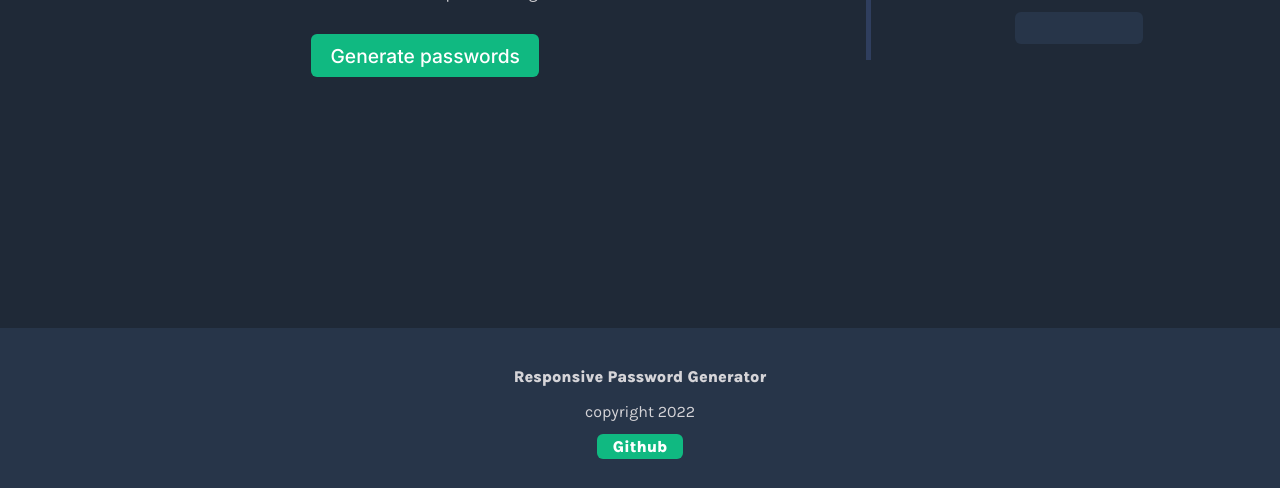
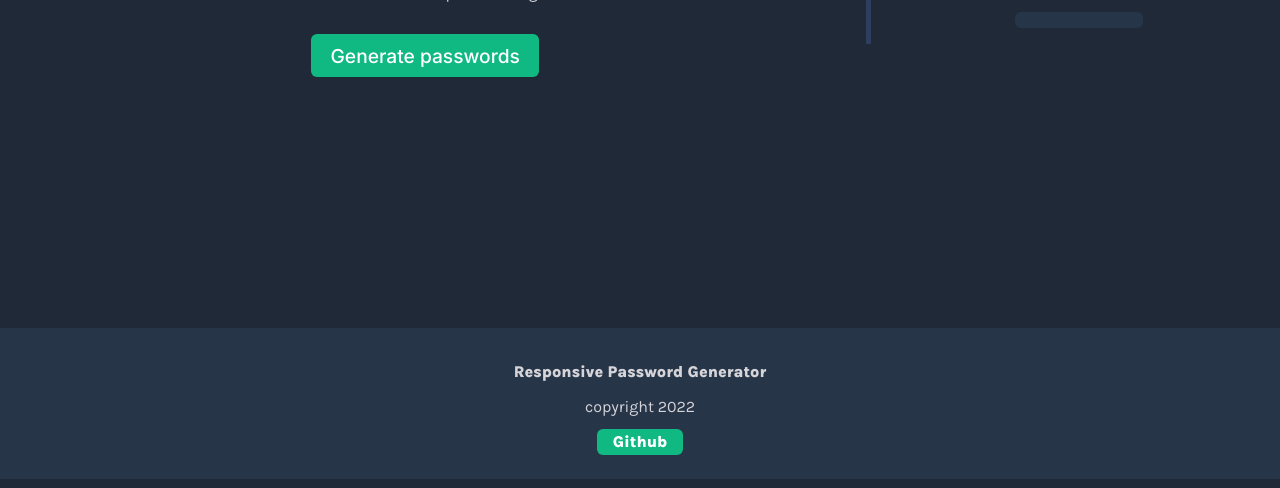
Before and after one commit to mirthepeer/Password-Generator, a plain HTML site: page index.html in a window 1280 px wide. Shown: the part 336-824 px from the top of the page. Drawn offline with Linux system fonts and the light colour scheme; a web font is replaced by a local one.

Commit message:
Made adjustments to output boxes

```diff
--- a/styles.css
+++ b/styles.css
@@ -6,6 +6,7 @@ body{
     font-family: 'Karla', sans-serif;
     background-color: #1f2937;
     margin: 0;
+    height: 100vh;
 
 }
 
@@ -13,7 +14,7 @@ body{
 /* Topography  */
 /* ============== */
 h1{
-    font-size: 2rem;;
+    font-size: 2.1rem;;
     font-weight: 800;
     line-height: 1.6rem;
 
@@ -60,6 +61,7 @@ button{
     border-style: none;
     margin-bottom: 1em;
     margin-top: 0.85em;
+    font-size: 1rem;
 }
 
 .output{
@@ -78,7 +80,7 @@ button{
 footer{
     text-align: center;
     color: #ffff;
-    padding: 2em 0.1em;
+    padding: 1.7em 0.1em;
     background-color: #273549;
     bottom: 0;
     font-weight: 400;
@@ -181,7 +183,7 @@ a:hover, button:hover {
     .output{
         line-height: 2rem;
         font-size: 1rem;
-        padding: 1em 4em;
+        padding: 0.5em 4em;
         margin-left: 1.4em;
 
     }
```
